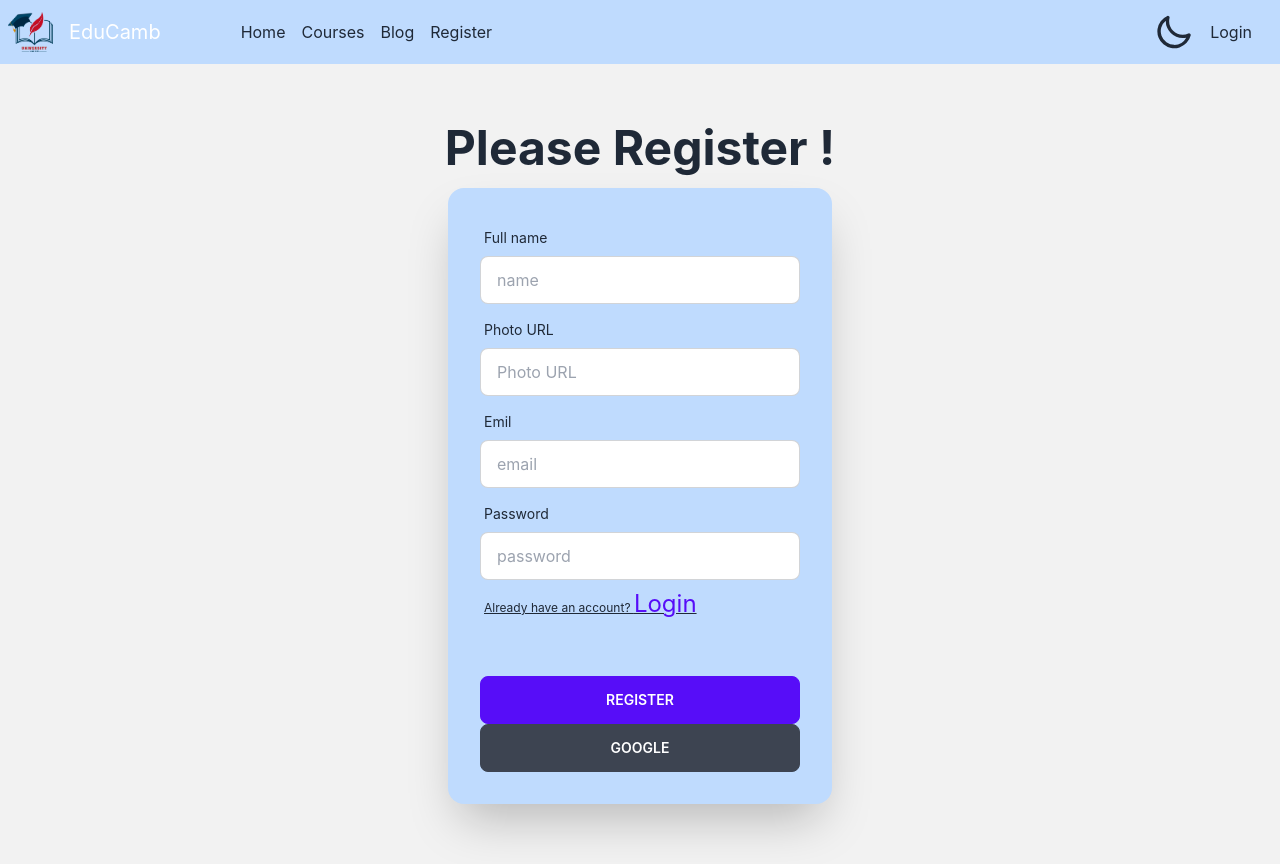
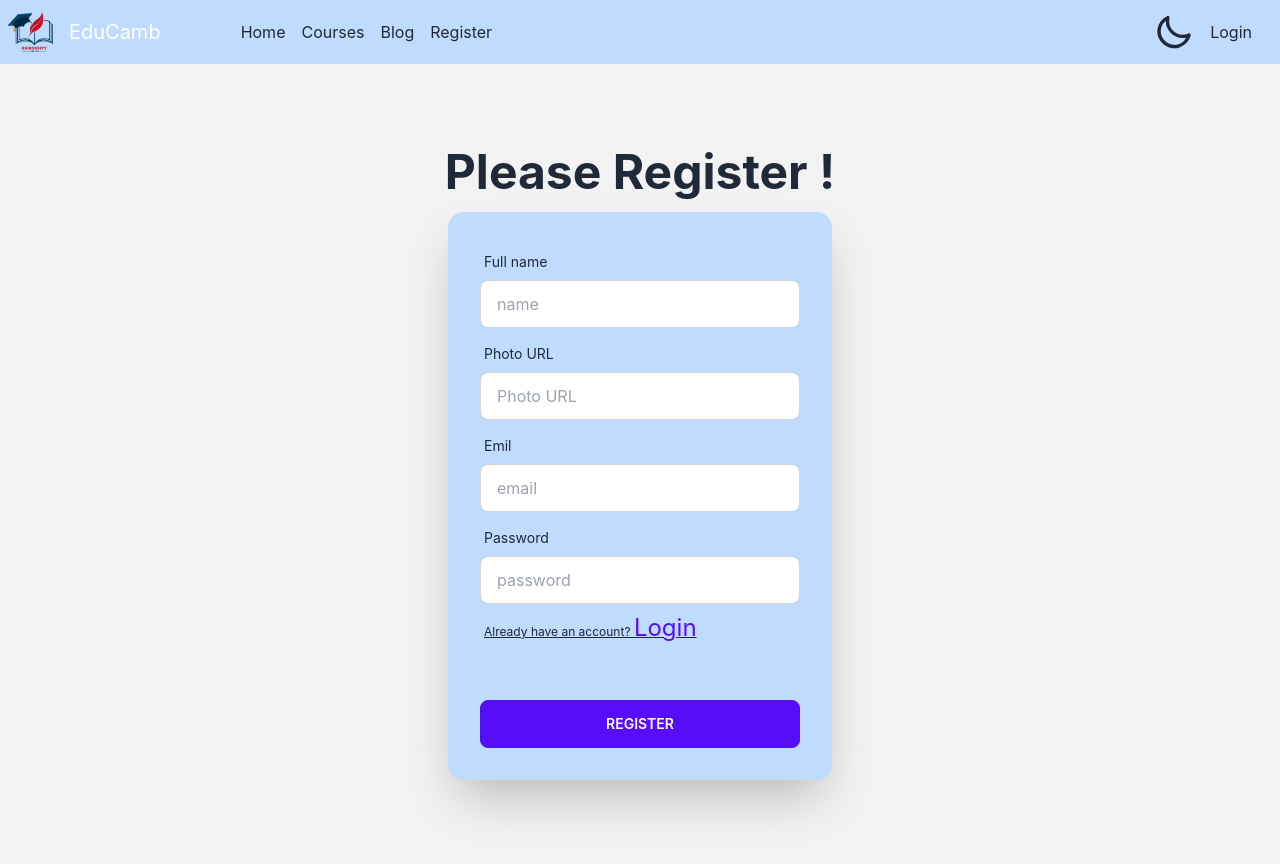
Before and after one commit to Abuhurayratouhid/Educational-website, a React (Create React App) app: page /register in a window 1280 px wide. Built offline with nearby package versions, Linux system fonts and the light colour scheme; no server answers.

Commit message:
code organization completed

```diff
--- a/src/Others/CourseDetails/CourseDetails.js
+++ b/src/Others/CourseDetails/CourseDetails.js
@@ -13,7 +13,8 @@ const CourseDetails = () => {
 
     // function of creating pdf
     const createPdf = ()=>{
-        doc.text('PDF file from EduCamb website', 10, 10);
+        doc.text(' EduCamb provides 6 types of online courses,more 3 courses are coming soon.', 10, 10);
+
         doc.save("EduCamb.pdf");
     }
     return (
--- a/src/Others/Header/Header.js
+++ b/src/Others/Header/Header.js
@@ -49,8 +49,8 @@ const Header = () => {
 
 
                         <input type="checkbox" />
+                        <svg className="swap-off fill-current w-10 h-10" xmlns="http://www.w3.org/2000/svg" viewBox="0 0 24 24"><path d="M21.64,13a1,1,0,0,0-1.05-.14,8.05,8.05,0,0,1-3.37.73A8.15,8.15,0,0,1,9.08,5.49a8.59,8.59,0,0,1,.25-2A1,1,0,0,0,8,2.36,10.14,10.14,0,1,0,22,14.05,1,1,0,0,0,21.64,13Zm-9.5,6.69A8.14,8.14,0,0,1,7.08,5.22v.27A10.15,10.15,0,0,0,17.22,15.63a9.79,9.79,0,0,0,2.1-.22A8.11,8.11,0,0,1,12.14,19.73Z" /></svg>
                         <svg className="swap-on fill-current w-10 h-10" xmlns="http://www.w3.org/2000/svg" viewBox="0 0 24 24"><path d="M5.64,17l-.71.71a1,1,0,0,0,0,1.41,1,1,0,0,0,1.41,0l.71-.71A1,1,0,0,0,5.64,17ZM5,12a1,1,0,0,0-1-1H3a1,1,0,0,0,0,2H4A1,1,0,0,0,5,12Zm7-7a1,1,0,0,0,1-1V3a1,1,0,0,0-2,0V4A1,1,0,0,0,12,5ZM5.64,7.05a1,1,0,0,0,.7.29,1,1,0,0,0,.71-.29,1,1,0,0,0,0-1.41l-.71-.71A1,1,0,0,0,4.93,6.34Zm12,.29a1,1,0,0,0,.7-.29l.71-.71a1,1,0,1,0-1.41-1.41L17,5.64a1,1,0,0,0,0,1.41A1,1,0,0,0,17.66,7.34ZM21,11H20a1,1,0,0,0,0,2h1a1,1,0,0,0,0-2Zm-9,8a1,1,0,0,0-1,1v1a1,1,0,0,0,2,0V20A1,1,0,0,0,12,19ZM18.36,17A1,1,0,0,0,17,18.36l.71.71a1,1,0,0,0,1.41,0,1,1,0,0,0,0-1.41ZM12,6.5A5.5,5.5,0,1,0,17.5,12,5.51,5.51,0,0,0,12,6.5Zm0,9A3.5,3.5,0,1,1,15.5,12,3.5,3.5,0,0,1,12,15.5Z" /></svg>
-                        <svg className="swap-off fill-current w-10 h-10" xmlns="http://www.w3.org/2000/svg" viewBox="0 0 24 24"><path d="M21.64,13a1,1,0,0,0-1.05-.14,8.05,8.05,0,0,1-3.37.73A8.15,8.15,0,0,1,9.08,5.49a8.59,8.59,0,0,1,.25-2A1,1,0,0,0,8,2.36,10.14,10.14,0,1,0,22,14.05,1,1,0,0,0,21.64,13Zm-9.5,6.69A8.14,8.14,0,0,1,7.08,5.22v.27A10.15,10.15,0,0,0,17.22,15.63a9.79,9.79,0,0,0,2.1-.22A8.11,8.11,0,0,1,12.14,19.73Z" /></svg>
                     </label>
 
 
--- a/src/Pages/Register/Register.js
+++ b/src/Pages/Register/Register.js
@@ -92,7 +92,7 @@ const Register = () => {
                             </div>
                             <div className="form-control mt-6">
                                 <button className="btn btn-primary">Register</button>
-                                <button onClick={handleGoogleLogin} className="btn ">Google</button>
+
                             </div>
                         </form>
                     </div>
```
